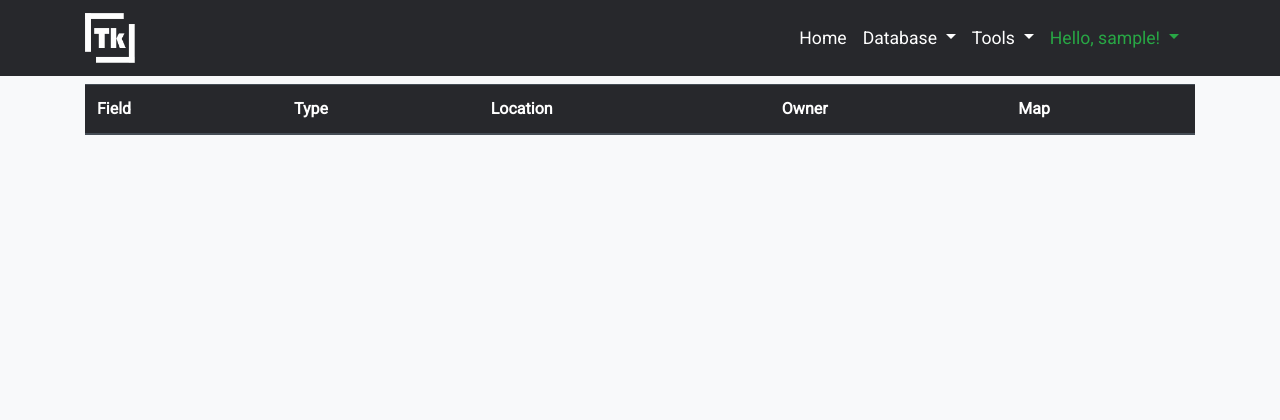
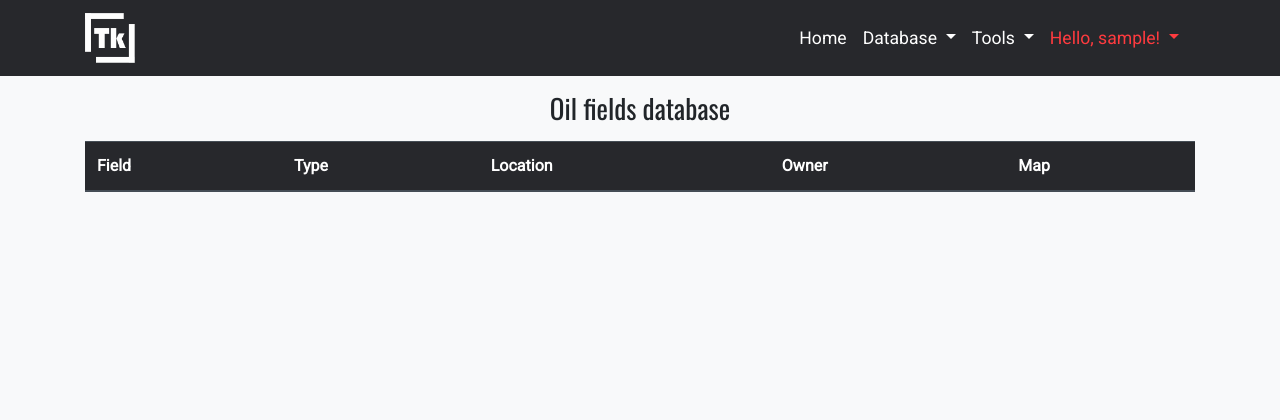
Before and after one commit to dmitrytk/django_project, a Django app: page /db/ in a window 1280 px wide. Shown: the top 420 px of the page. Run offline with Django 3.2, Linux system fonts and the light colour scheme; the visitor is signed in with stand-in values (Sample User, id 1); data that the repository does not hold is empty; style sheets or scripts are compiled from the project's sources; some libraries are stand-ins or nearby versions.

Commit message:
complete navbar

```diff
--- a/project/static/js/main.js
+++ b/project/static/js/main.js
@@ -44,7 +44,7 @@ const navbar_list = document.querySelector('#navbar-list');
 const sectionNav = document.querySelector('.section-nav');
 
 // Transparent navbar only on home page
-if (document.querySelector('title').innerText === 'TK') {
+if (document.querySelector('title').innerText === 'Home') {
     navbar_list.classList.add('big-padding');
     console.log('padding added');
     window.addEventListener('scroll', function () {
--- a/project/static/scss/base/utils.scss
+++ b/project/static/scss/base/utils.scss
@@ -15,7 +15,7 @@
 }
 
 .big-padding {
-    padding: 2rem !important;
+    padding: 2rem .5rem !important;
 }
 
 .text-secondary {
--- a/project/static/scss/layout/navbar.scss
+++ b/project/static/scss/layout/navbar.scss
@@ -30,7 +30,7 @@
 
 #navbar-list {
   padding: .5rem;
-  transition: .3s;
+  transition: padding 1s;
 
   & a.btn {
     font-size: 1.1rem;
--- a/templates/_base.html
+++ b/templates/_base.html
@@ -6,16 +6,16 @@
     <meta charset="UTF-8">
     <meta name="viewport" content="width=device-width, initial-scale=1.0">
     <meta http-equiv="X-UA-Compatible" content="ie=edge">
-    <link rel="shortcut icon" type="image/png" href="{% static 'img/drop.png' %}"/>
+    <link rel="shortcut icon" type="image/png" href="{% static 'img/tk_b.png' %}" />
     <!-- =========================================VENDOR CSS================================================= -->
-    <link rel="stylesheet" href="https://unpkg.com/aos@next/dist/aos.css"/>
+    <link rel="stylesheet" href="https://unpkg.com/aos@next/dist/aos.css" />
     <link rel="stylesheet" href="https://cdnjs.cloudflare.com/ajax/libs/font-awesome/5.11.2/css/all.min.css"
-          integrity="sha256-+N4/V/SbAFiW1MPBCXnfnP9QSN3+Keu+NlB+0ev/YKQ=" crossorigin="anonymous"/>
+        integrity="sha256-+N4/V/SbAFiW1MPBCXnfnP9QSN3+Keu+NlB+0ev/YKQ=" crossorigin="anonymous" />
     <link rel="stylesheet" href="https://cdnjs.cloudflare.com/ajax/libs/OwlCarousel2/2.3.4/assets/owl.carousel.min.css"
-          integrity="sha256-UhQQ4fxEeABh4JrcmAJ1+16id/1dnlOEVCFOxDef9Lw=" crossorigin="anonymous"/>
+        integrity="sha256-UhQQ4fxEeABh4JrcmAJ1+16id/1dnlOEVCFOxDef9Lw=" crossorigin="anonymous" />
     <link rel="stylesheet"
         href="https://cdnjs.cloudflare.com/ajax/libs/OwlCarousel2/2.3.4/assets/owl.theme.default.min.css"
-          integrity="sha256-kksNxjDRxd/5+jGurZUJd1sdR2v+ClrCl3svESBaJqw=" crossorigin="anonymous"/>
+        integrity="sha256-kksNxjDRxd/5+jGurZUJd1sdR2v+ClrCl3svESBaJqw=" crossorigin="anonymous" />
     <link rel="stylesheet" href="https://cdn.datatables.net/1.10.20/css/dataTables.bootstrap4.min.css">
     <!-- ============================================CSS======================================================= -->
     <link rel="stylesheet" href="{% static 'css/vendor.css' %}">
@@ -27,7 +27,7 @@
 <body>
     <!-- ============================================NAV======================================================== -->
     <section class="section-nav">
-    <nav id="nav" class="navbar navbar-expand-md navbar-dark bg-dark">
+        <nav id="nav" class="navbar navbar-expand-md navbar-dark bg-dark {% block nav %}{% endblock nav %}">
             <div class="container">
                 <a id="tk" class="navbar-brand" href="{% url 'home' %}">
                     <img src="{% static 'img/tk.png' %}" width="50" height="50" alt="" srcset="">
@@ -68,7 +68,7 @@
 
                         {% if user.is_authenticated %}
                         <li class="nav-item active dropdown">
-                            <a class="nav-link dropdown-toggle text-success" href="#" id="navbarDropdown" role="button"
+                            <a class="nav-link dropdown-toggle text-primary" href="#" id="navbarDropdown" role="button"
                                 data-toggle="dropdown" aria-haspopup="true" aria-expanded="false">
                                 Hello, {{ user.username }}!
                             </a>
--- a/templates/db/fields.html
+++ b/templates/db/fields.html
@@ -1,11 +1,12 @@
 {% extends '_base.html' %}
 {% load static %}
 
-{% block title %}| Fields database{% endblock %}
+{% block title %}Fields database{% endblock %}
 
 
 {% block content %}
-<div class="container mt-2">
+<div class="container">
+    <h2 class="text-center my-3">Oil fields database</h2>
     <table class="table" id="data-table">
         <thead class="thead-dark">
             <tr data-toggle="collapse" data-target="#accordion" class="clickable">
```
Also changed, not shown: templates/pages/index.html (+10 -9 lines), project/static/css/main.css, project/static/img/tk_b.png (added). Lines whose indentation alone changed are shown as unchanged.
